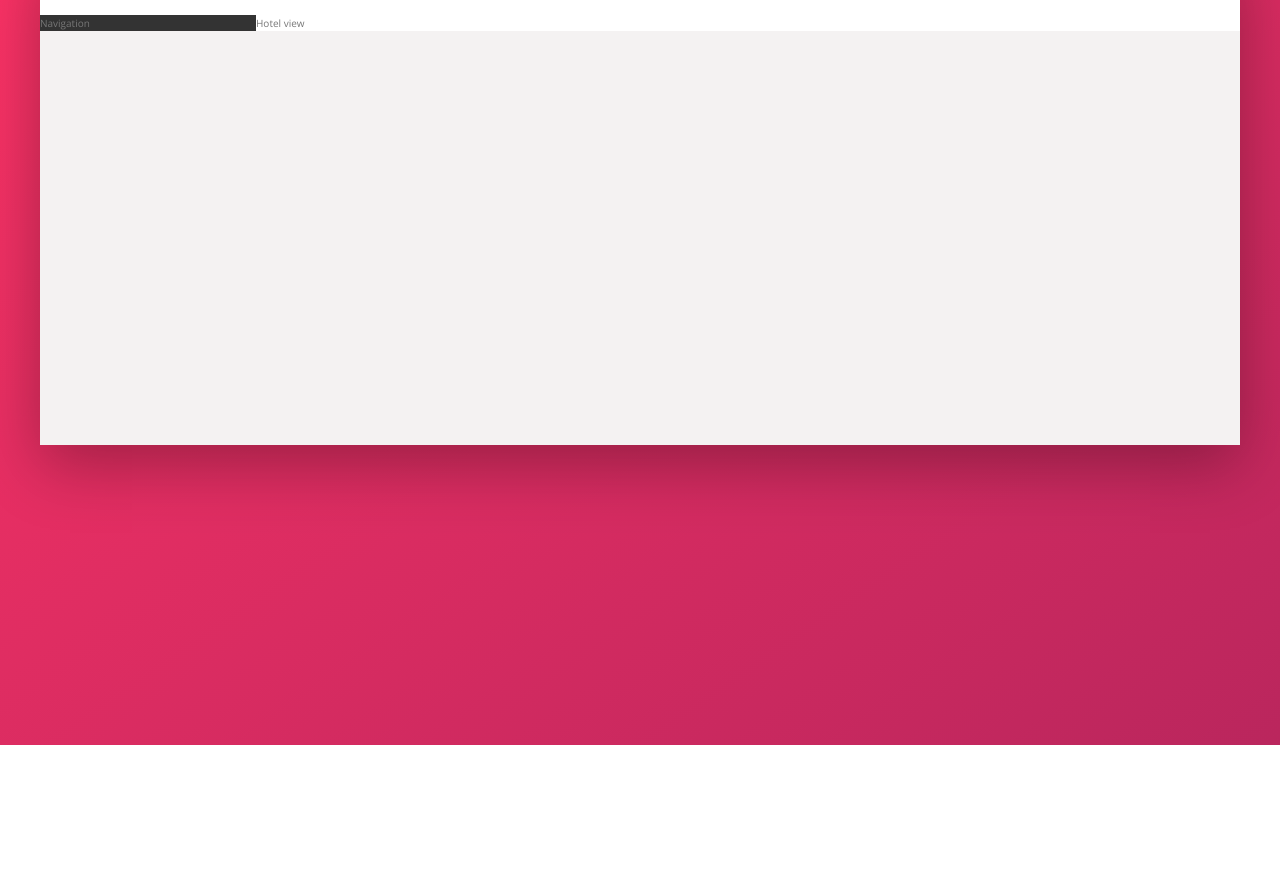
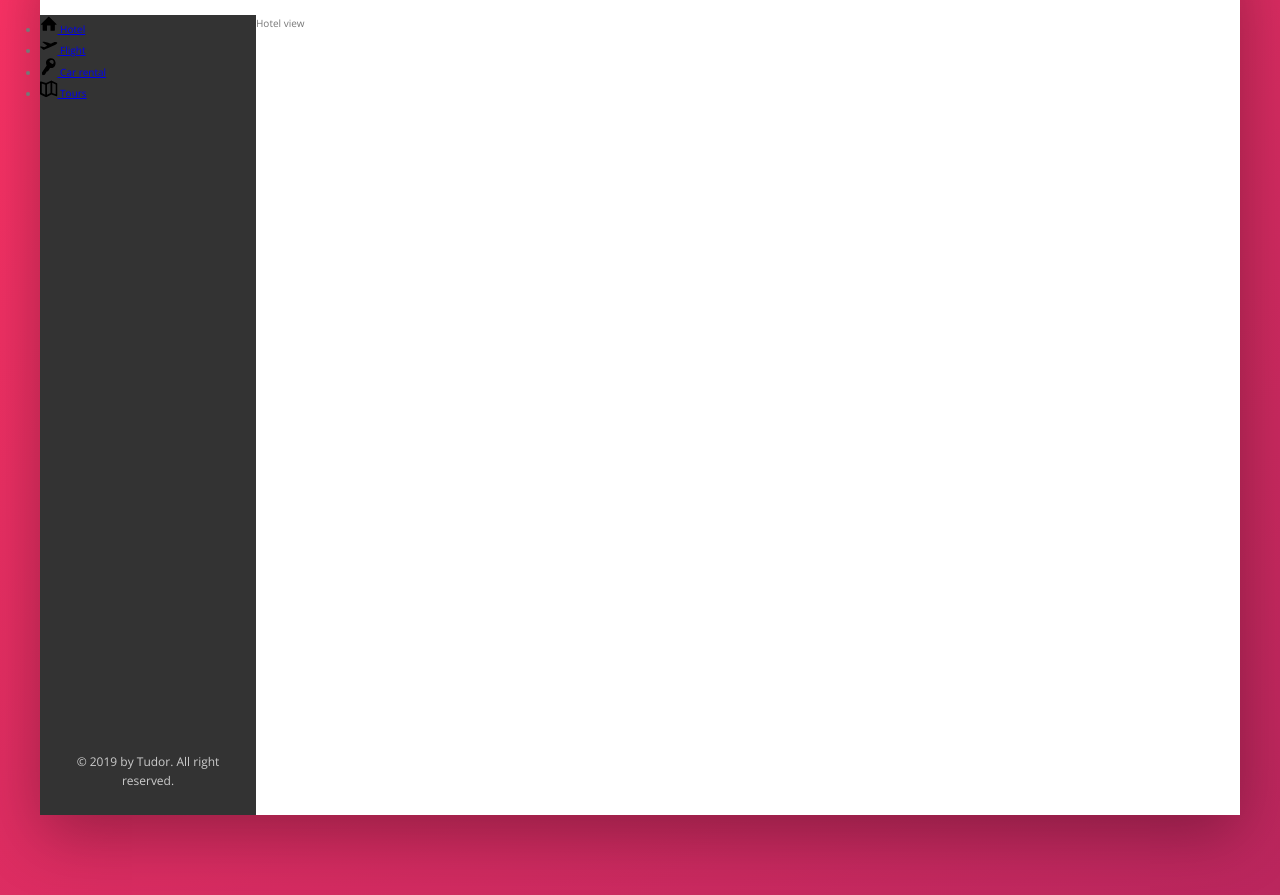
Before and after one commit to TudorTacal/trillo-adv-css, a website: page index.html in a window 1280 px wide. Shown: the part 135-1030 px from the top of the page. Before the commit the page ends 880 px from the top, so only its background shows below. Drawn offline with nearby package versions, Linux system fonts and the light colour scheme.

Commit message:
Start to build the navigation

```diff
--- a/index.html
+++ b/index.html
@@ -55,7 +55,47 @@
       </header>
       <div class="content">
         <nav class="sidebar">
-          Navigation
+          <ul class="side-nav">
+            <li class="side-nav__item">
+              <a href="#" class="side-nav__link">
+                <svg class="side-nav__icon">
+                  <use xlink:href="img/sprite.svg#icon-home">
+                  </use>
+                </svg>
+                <span>Hotel</span>
+              </a>
+            </li>
+            <li class="side-nav__item">
+              <a href="#" class="side-nav__link">
+                <svg class="side-nav__icon">
+                  <use xlink:href="img/sprite.svg#icon-aircraft-take-off">
+                  </use>
+                </svg>
+                <span>Flight</span>
+              </a>
+            </li>
+            <li class="side-nav__item">
+              <a href="#" class="side-nav__link">
+                <svg class="side-nav__icon">
+                  <use xlink:href="img/sprite.svg#icon-key">
+                  </use>
+                </svg>
+                <span>Car rental</span>
+              </a>
+            </li>
+            <li class="side-nav__item">
+              <a href="#" class="side-nav__link">
+                <svg class="side-nav__icon">
+                  <use xlink:href="img/sprite.svg#icon-map">
+                  </use>
+                </svg>
+                <span>Tours</span>
+              </a>
+            </li>
+          </ul>
+          <div class="legal">
+            &copy; 2019 by Tudor. All right reserved.
+          </div>
         </nav>
         <main class="hotel-view">
           Hotel view
--- a/sass/_components.scss
+++ b/sass/_components.scss
@@ -119,3 +119,31 @@
     margin-right: 1rem;
   }
 }
+
+
+///////////////////////////////////////
+// SIDE NAVIGATION
+.side-nav {
+  &__item {
+
+  }
+
+  &__link {
+
+  }
+
+  &__icon {
+    width: 1.75rem;
+    height: 1.75rem;
+  }
+}
+
+///////////////////////////////////////
+// LEGAL TEXT
+
+.legal {
+  font-size: 1.2rem;
+  color: var(--color-grey-light-4);
+  text-align: center;
+  padding: 2.5rem;
+}
--- a/sass/_layout.scss
+++ b/sass/_layout.scss
@@ -24,11 +24,14 @@
 
 .sidebar {
   background-color: var(--color-grey-dark-1);
-
   flex: 0 0 18%; // grow shrink basis
+  display: flex;
+  flex-direction: column;
+  justify-content: space-between;
 }
 
 .hotel-view {
   background-color: #fff;
   flex: 1; // use all available space
+  height: 80rem;
 }
```
Also changed, not shown: css/style.css.
